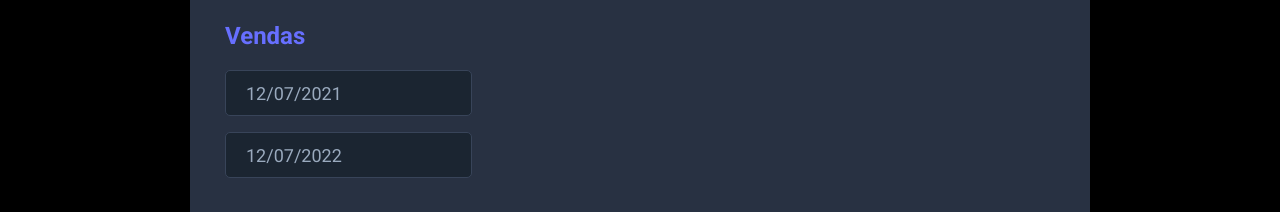
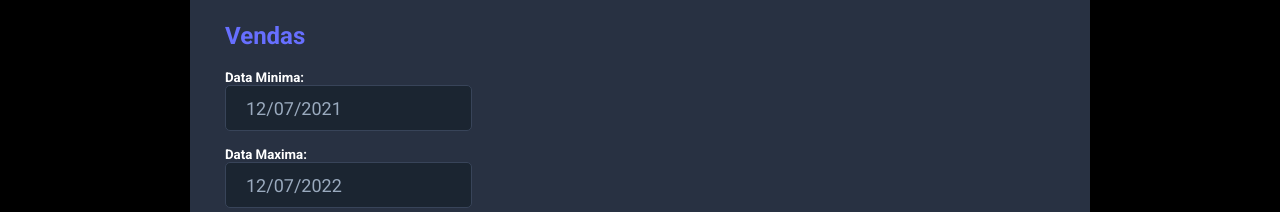
Before and after one commit to felipevenzi/dsmeta, a React (Vite) app in the folder frontend/: page / in a window 1280 px wide. Shown: the part 273-485 px from the top of the page. Built offline with nearby package versions, Linux system fonts and the light colour scheme; no server answers.

Commit message:
Date min e Date Max

```diff
--- a/frontend/src/components/SalesCard/index.tsx
+++ b/frontend/src/components/SalesCard/index.tsx
@@ -33,6 +33,7 @@ function SalesCard() {
             <h2 className="dsmeta-sales-title">Vendas</h2>
             <div>
                 <div className="dsmeta-form-control-container">
+                    <h5>Data Minima: </h5>
                     <DatePicker
                         selected={minDate}
                         onChange={(date: Date) => setMinDate(date)}
@@ -41,6 +42,7 @@ function SalesCard() {
                     />
                 </div>
                 <div className="dsmeta-form-control-container">
+                    <h5>Data Maxima: </h5>
                     <DatePicker
                         selected={maxDate}
                         onChange={(date: Date) => setMaxDate(date)}
```
